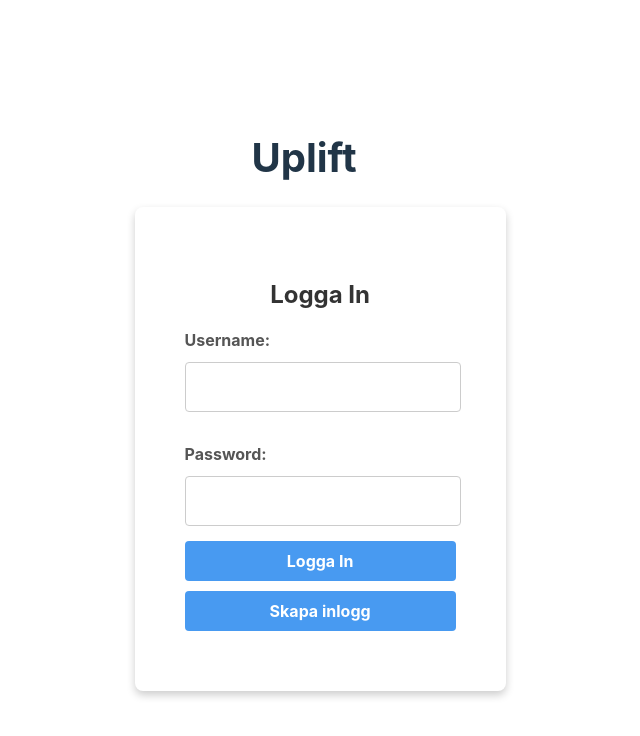
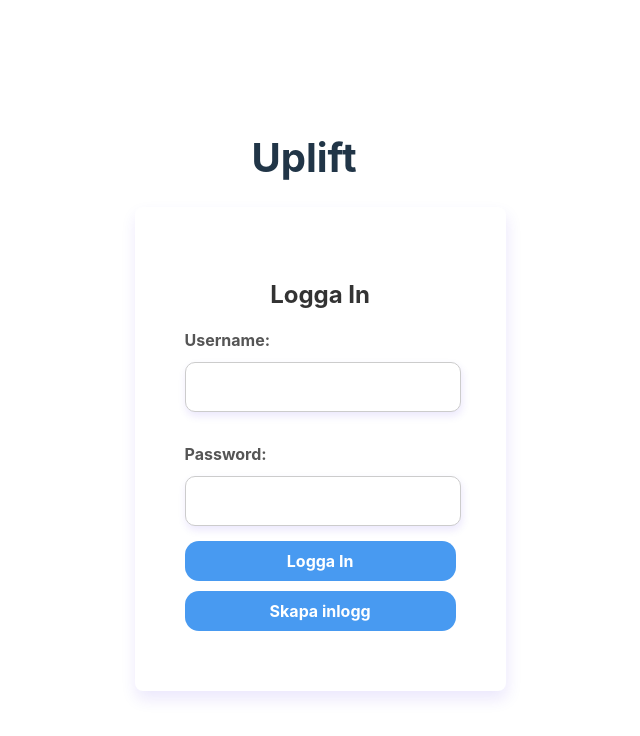
Before and after one commit to AlexanderOlofsson/uplift, a React (Vite) app in the folder frontend/: page /login in a window 1280 px wide. Shown: the top 736 px of the page, without its empty margins (336-976 px from the left). Built offline with nearby package versions, Linux system fonts and the light colour scheme.

Commit message:
Design update Login, deleted user.jsx

```diff
--- a/frontend/src/components/Login.css
+++ b/frontend/src/components/Login.css
@@ -15,11 +15,14 @@ html, body {
     border-radius: 8px;
     box-shadow: 0 4px 8px rgba(0, 0, 0, 0.2);
     text-align: center;
+    box-shadow: 1px 8px 16px rgba(57, 20, 223, 0.1);
 }
 
 .user-form h2 {
     color: #333;
     margin-bottom: 15px;
+
+
 }
 
 .user-form label {
@@ -29,15 +32,17 @@ html, body {
     text-align: left;
     margin-top: 15px;
     margin-bottom: 10px;
+
 }
 
 .user-form input {
     width: 90%;
     padding: 15px;
     margin-bottom: 15px;
-    border: 1px solid #ccc;
-    border-radius: 4px;
+    border: 1px solid #cccccc;
+    border-radius: 10px;
     font-size: 1rem;
+    box-shadow: 1px 4px 8px rgba(57, 20, 223, 0.1);
 }
 
 .user-form button {
@@ -47,7 +52,7 @@ html, body {
     background-color: #489af1;
     color: white;
     border: none;
-    border-radius: 4px;
+    border-radius: 14px;
     font-size: 1rem;
     font-weight: bold;
     cursor: pointer;
```
Also changed, not shown: 1 other file (tests, documents, lock files or other folders).
